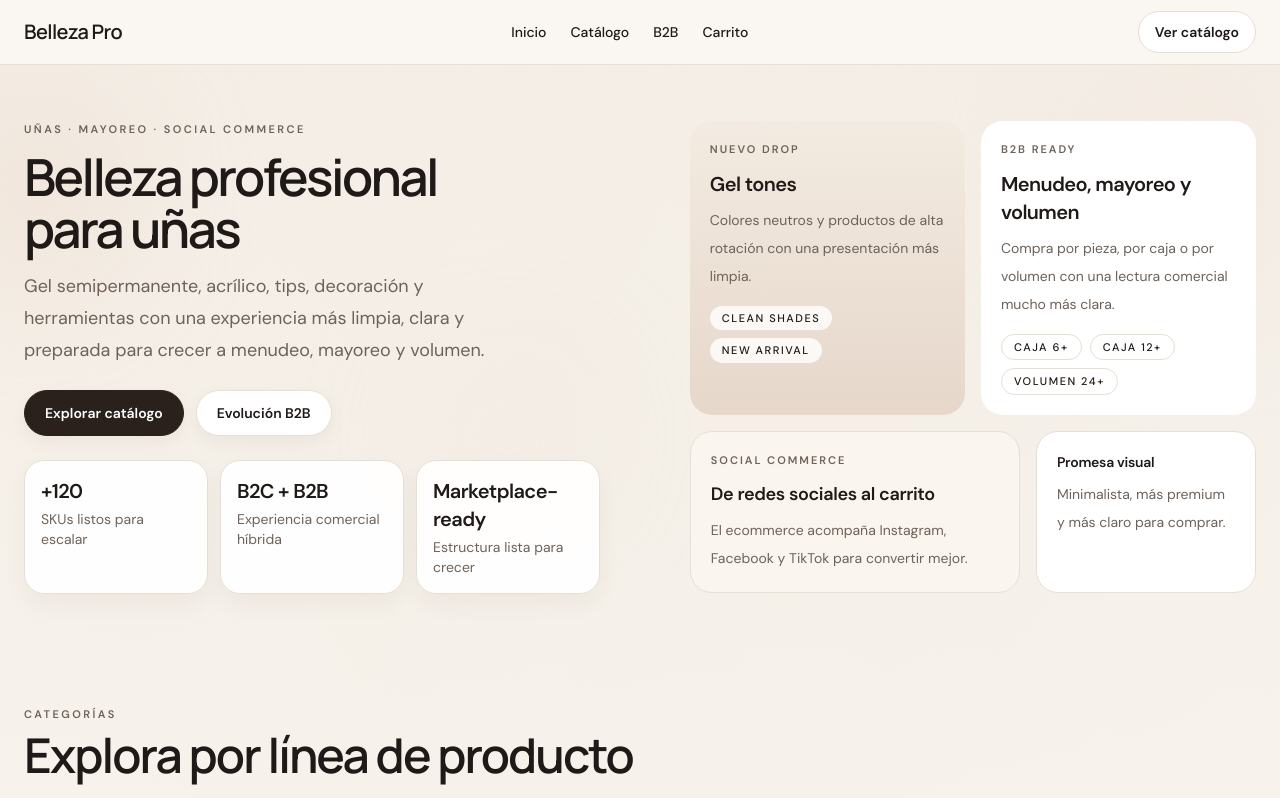
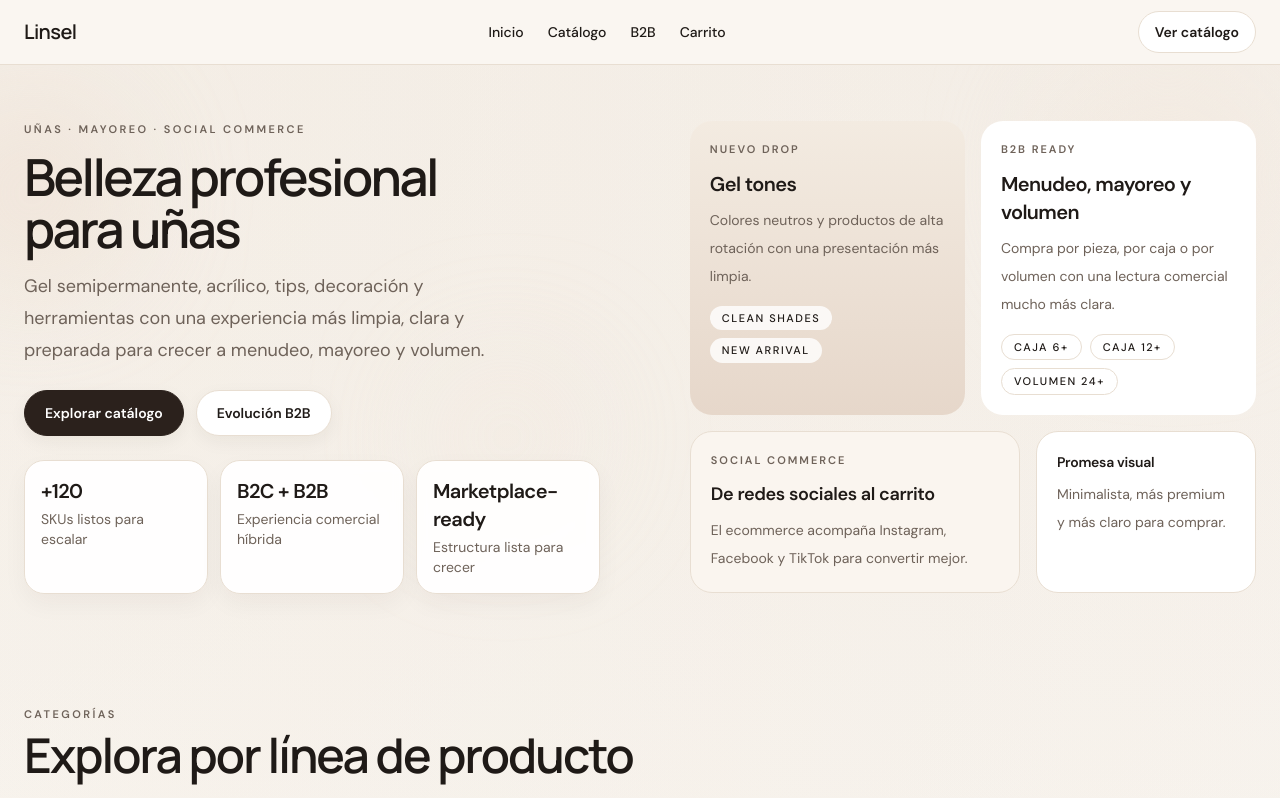
Before and after one commit to roiszs/mvp-belleza-distribuidora, a Next.js app: page / in a window 1280 px wide. Shown: the top 798 px of the page. Built offline with nearby package versions, Linux system fonts and the light colour scheme.

Commit message:
Cambios finales

```diff
--- a/src/components/layout/Navbar.tsx
+++ b/src/components/layout/Navbar.tsx
@@ -18,7 +18,7 @@ return (
 <header className="sticky top-0 z-50 border-b border-[var(--color-line)] bg-[rgba(250,247,242,0.94)] backdrop-blur-md">
 <Container className="flex min-h-[64px] items-center justify-between gap-4">
 <Link href="/" className="font-display text-lg font-semibold tracking-[-0.03em] md:text-xl">
-Belleza Pro
+Linsel
 </Link>
 
     <nav className="hidden items-center gap-6 md:flex">
```
